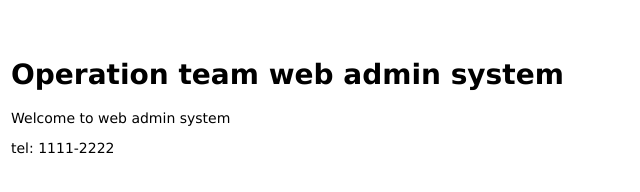
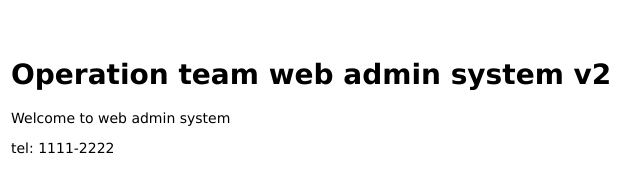
Before and after one commit to WJSNSeala/mastering-git-github, a website: page public/index.html in a window 1280 px wide. Shown: the full height of the page, 47-687 px from the left. Drawn offline with Linux system fonts and the light colour scheme.

Commit message:
title text v2

```diff
--- a/public/index.html
+++ b/public/index.html
@@ -5,7 +5,7 @@
   </head>
 
   <body>
-    <h1>Operation team web admin system</h1>
+    <h1>Operation team web admin system v2</h1>
     <p>Welcome to web admin system</p>
   </body>
 
```
